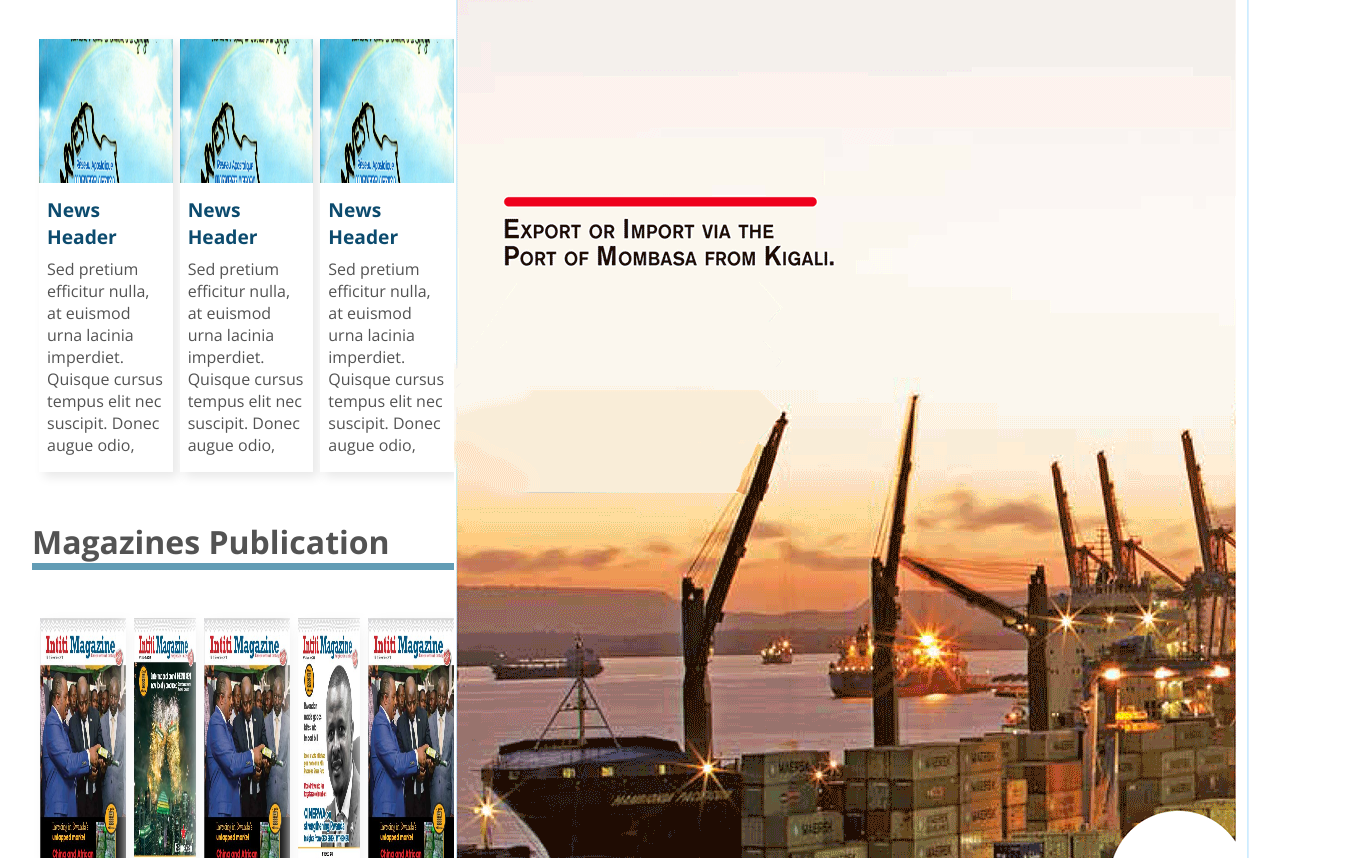
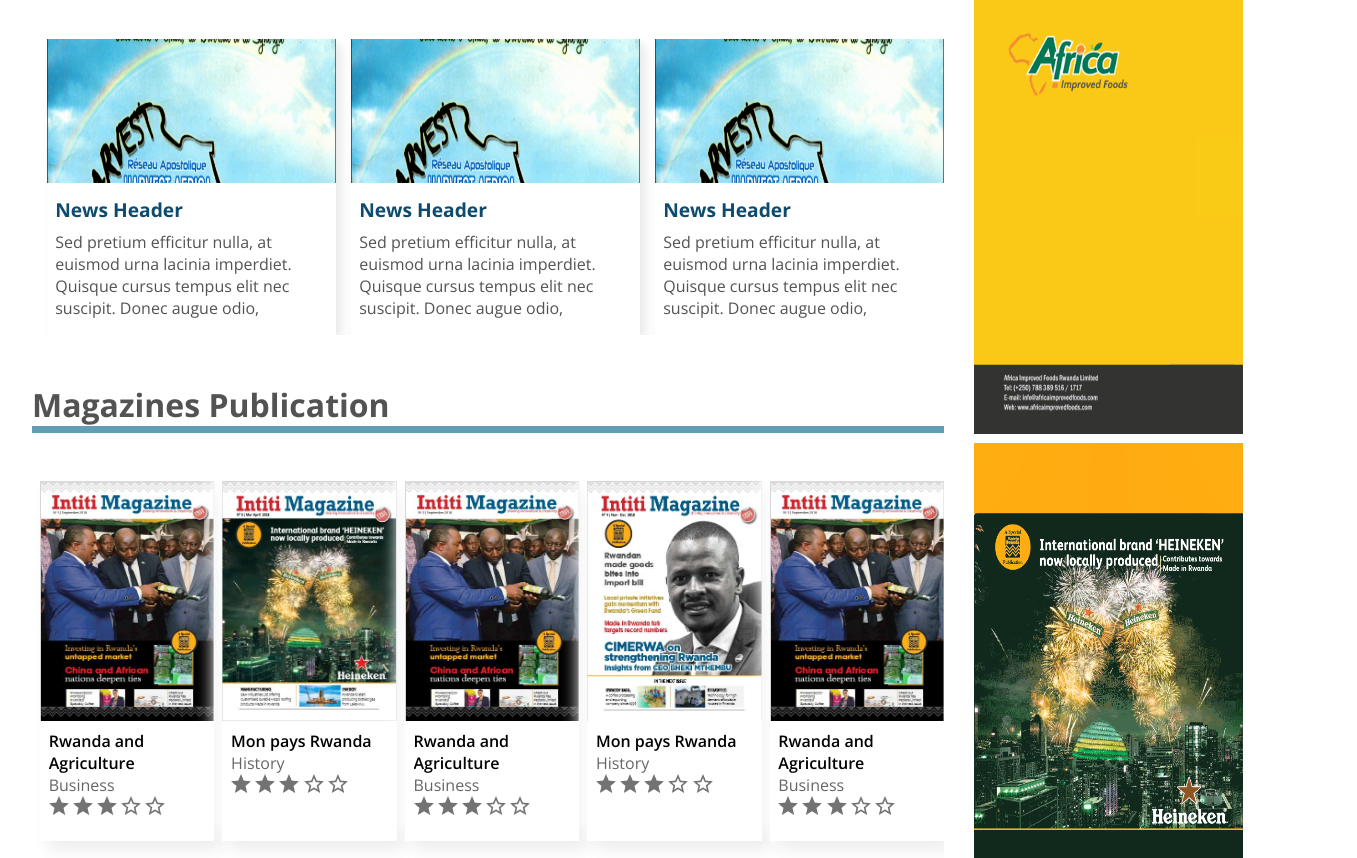
Before and after one commit to ishimwebernard/Intiti-Magazine-Website, a plain HTML site: page index.html in a window 1280 px wide. Shown: the part 508-1366 px from the top of the page, 1357 px wide, since content can reach past the window. Drawn offline with nearby package versions, Linux system fonts and the light colour scheme; no server answers.

Commit message:
Made the banners visible

```diff
--- a/css/index.css
+++ b/css/index.css
@@ -3,6 +3,7 @@
     padding: 0;
     font-family: Open Sans;
     font-size: 16px;
+    overflow-x: hidden;
 }
 .content{
     width: 100%;
@@ -69,7 +70,7 @@
    display: grid;
    grid-template-columns: 1fr 1fr;
    padding-left: 2.5%;
-   width: 90%;
+   width: 96%;
    margin-right: 2.5%;
 }
 .row3 .mainArticle{
@@ -235,6 +236,7 @@
     width: 100%;
     height: 9rem;
     border: none;
+
 }
 .row5 .news-sports-section .news-au-pair .news-card{
     margin-left: 5%;
@@ -267,14 +269,15 @@
 
 }
 .row5 .advert-zone{
-    display: flex;
-    flex-direction: column;
-    height: 100%;
+    display: grid;
+    grid-template-rows: 1fr 1fr;
+    padding-left: 10%;
+    margin-top: 6rem;
 }
 .row5 .advert-zone img{
-    -webkit-user-select: none;
-    margin: auto;
-    background: url('../assets/Ads/Africa-Improved-Food-1.gif')
+    width: 98%;
+    height: 98%;
+    margin-top: .5rem;
 }
 
 
@@ -290,7 +293,7 @@
 }
 .row6 .intro-container{
     display: grid;
-    grid-template-columns: 3fr 1fr;
+    grid-template-columns: 1fr 1fr;
 }
 .row6 .intro-container .col1 h1{
     font-size: 2rem;
--- a/index.html
+++ b/index.html
@@ -206,8 +206,8 @@
 
             </div>
             <div class="advert-zone">
-                <img src="./assets/Ads/null.gif" alt="">
-
+                <img src="./assets/Ads/Africa-Improved-Food-1.gif" alt="">
+                <img src="./assets/Ads/Heineken_-1.gif" alt="">
             </div>
         </div>
 
@@ -311,7 +311,8 @@
 
             </div>
             <div class="advert-zone">
-
+                <img src="./assets/Ads/Sahara-low.gif" alt="">
+                <img src="./assets/Ads/Export-Import.gif" alt="">
             </div>
         </div>
         <div class="row5">
```
